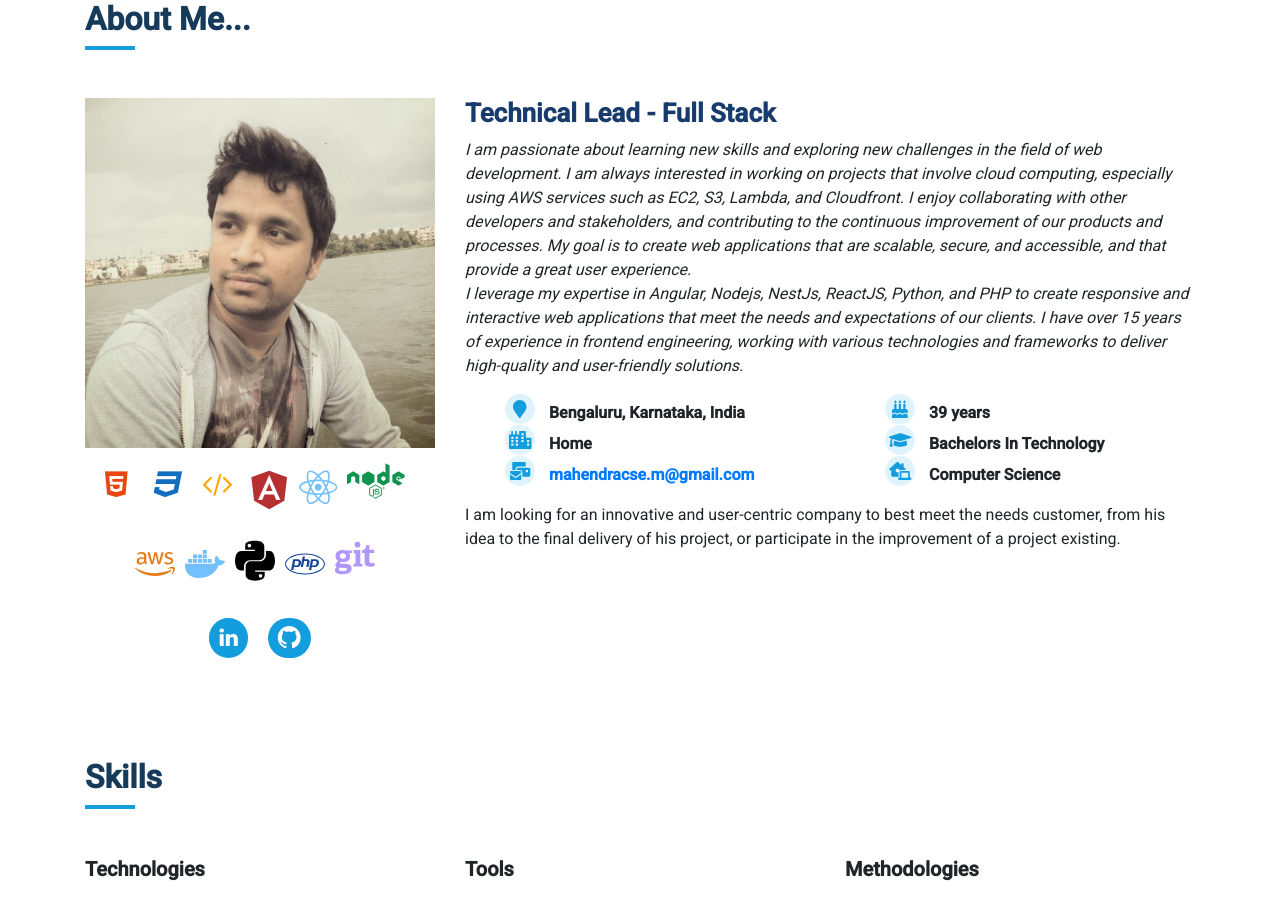
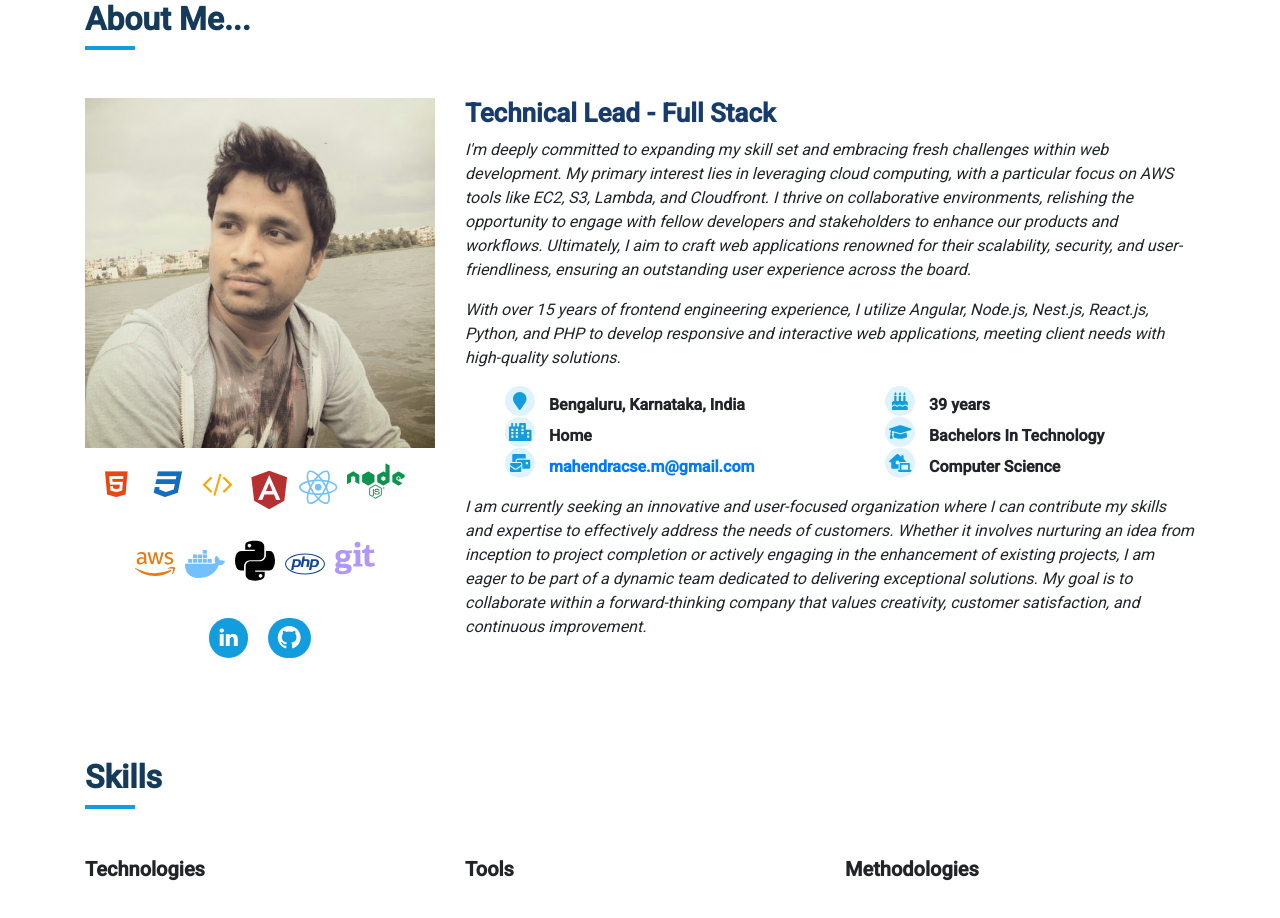
Before and after one commit to mkmanchi/htc-assignment-angular, an Angular app: page / in a window 1280 px wide. Shown: the part 900-1818 px from the top of the page. Built offline with nearby package versions, Linux system fonts and the light colour scheme.

Commit message:
intro changes

```diff
--- a/src/app/pages/portfolio/sections/about/about.component.html
+++ b/src/app/pages/portfolio/sections/about/about.component.html
@@ -35,8 +35,8 @@
             <div class="col-lg-8  col-md-12 pt-4 pt-lg-0" data-aos="fade-left">
                 <h3>Technical Lead - Full Stack</h3>
                 <p class="font-italic">
-                    I am passionate about learning new skills and exploring new challenges in the field of web development. I am always interested in working on projects that involve cloud computing, especially using AWS services such as EC2, S3, Lambda, and Cloudfront. I enjoy collaborating with other developers and stakeholders, and contributing to the continuous improvement of our products and processes. My goal is to create web applications that are scalable, secure, and accessible, and that provide a great user experience.
-                    <br>I leverage my expertise in Angular, Nodejs, NestJs, ReactJS, Python, and PHP to create responsive and interactive web applications that meet the needs and expectations of our clients. I have over 15 years of experience in frontend engineering, working with various technologies and frameworks to deliver high-quality and user-friendly solutions.
+                    I'm deeply committed to expanding my skill set and embracing fresh challenges within web development. My primary interest lies in leveraging cloud computing, with a particular focus on AWS tools like EC2, S3, Lambda, and Cloudfront. I thrive on collaborative environments, relishing the opportunity to engage with fellow developers and stakeholders to enhance our products and workflows. Ultimately, I aim to craft web applications renowned for their scalability, security, and user-friendliness, ensuring an outstanding user experience across the board.
+                </p><p class="font-italic">With over 15 years of frontend engineering experience, I utilize Angular, Node.js, Nest.js, React.js, Python, and PHP to develop responsive and interactive web applications, meeting client needs with high-quality solutions.
                 </p>
                 <div class="row">
                     <div class="col-lg-6 col-md-6">
@@ -67,9 +67,12 @@
                         </ul>
                     </div>
                 </div>
+                <div  class="font-italic">
                 <p>
-                    I am looking for an innovative and user-centric company to best meet the needs customer, from his idea to the final delivery of his project, or participate in the improvement of a project existing.
+                    I am currently seeking an innovative and user-focused organization where I can contribute my skills and expertise to effectively address the needs of customers. Whether it involves nurturing an idea from inception to project completion or actively engaging in the enhancement of existing projects, I am eager to be part of a dynamic team dedicated to delivering exceptional solutions. My goal is to collaborate within a forward-thinking company that values creativity, customer satisfaction, and continuous improvement.
                 </p>
+<!--                <p>I am enthusiastic about ensuring product excellence by incorporating performance enhancements to provide the utmost satisfaction to end users. With a boundless appetite for learning, I possess great adaptability to swiftly tackle any technology or metric.</p>-->
+                </div>
             </div>
         </div>
     </div>
```
